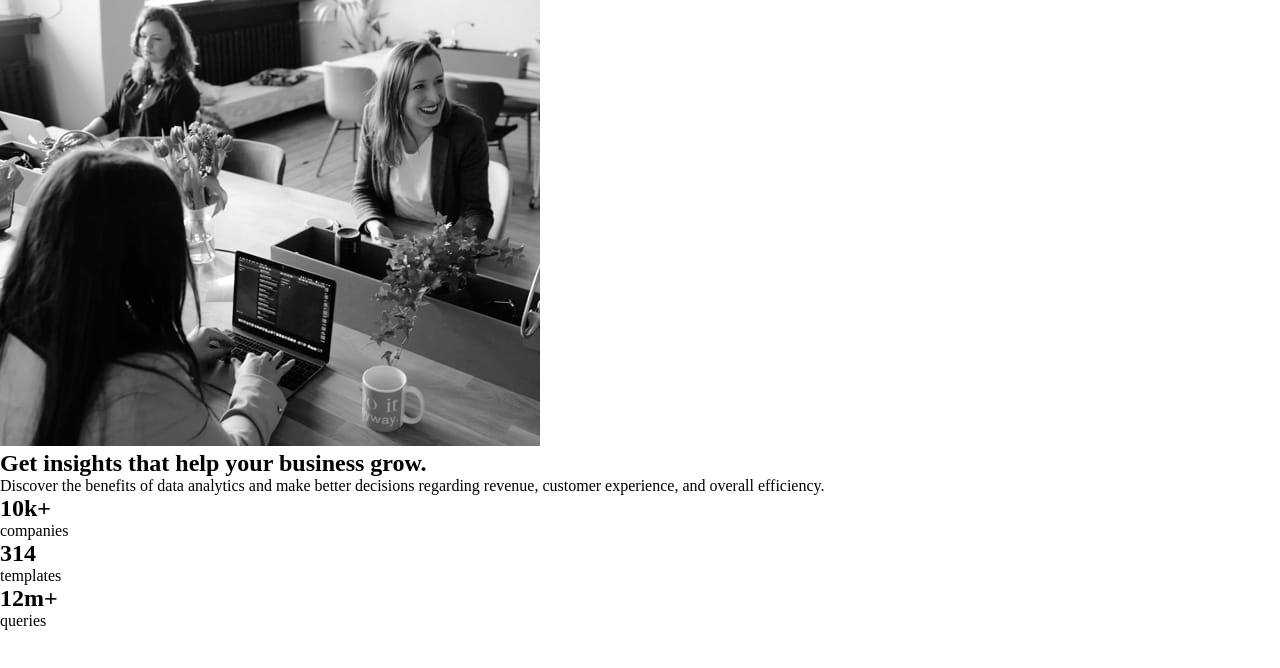
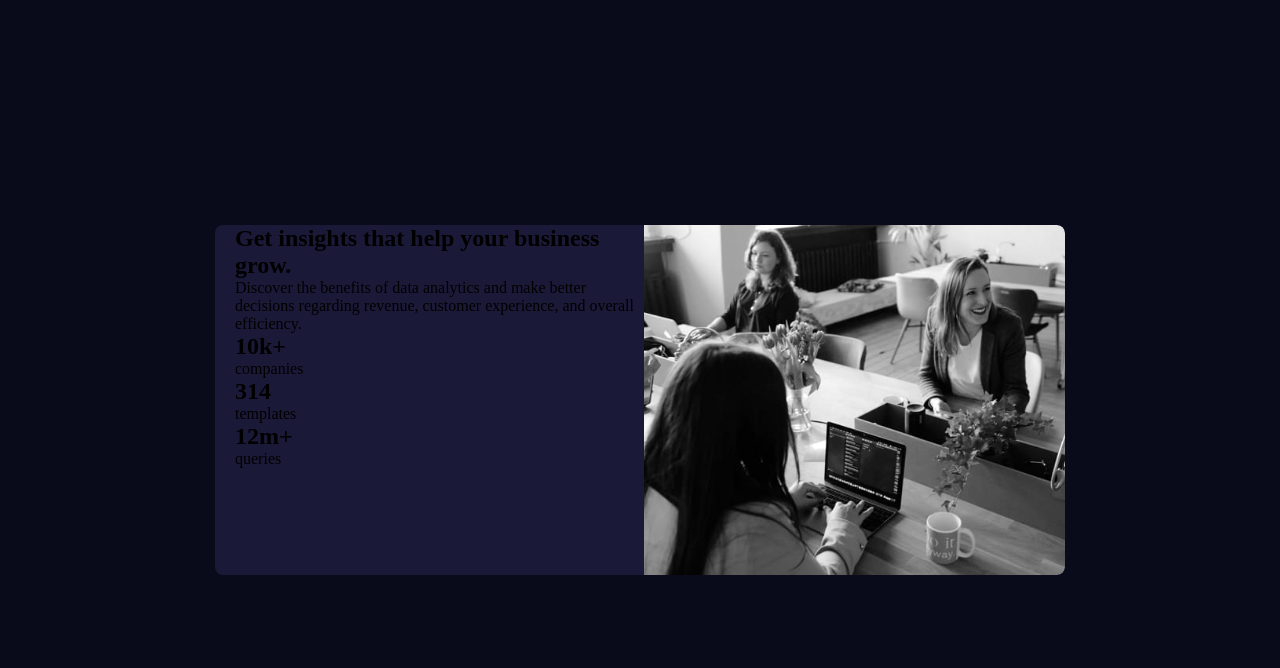
Before and after one commit to KieranWake/stats-preview-card, a plain HTML site: page index.html in a window 1280 px wide. Drawn offline with Linux system fonts and the light colour scheme.

Commit message:
applied flexbox to our body and container - using various properties to align the card such as max height, max width. Used order to swap our picture and text around like design. Applied height to our img selector. 100% width/height + object-fit to fit the image perfectly with containers outline

```diff
--- a/style.css
+++ b/style.css
@@ -3,3 +3,41 @@
     padding: 0;
     box-sizing: border-box;
 }
+
+body {
+    background-color: hsl(233, 47%, 7%);
+    min-height: 100vh;
+    display: flex;
+    justify-content: center;
+    align-items: center;
+}
+
+.card-container {
+    border-radius: .5rem;
+    background-color: hsl(244, 38%, 16%);
+    display: flex;
+    margin: 0 1rem;
+    max-width: 850px;
+    max-height: 350px;
+    height: 100%;
+    overflow: hidden;
+}
+
+.image {
+    width: 100%;
+    order: 1;
+}
+
+.image img {
+    width: 100%;
+    height: 100%;
+    object-fit: cover;
+    border-radius: .5rem;
+    border-bottom-left-radius: 0px;
+    border-top-left-radius: 0px;
+}
+
+.card-content {
+    order: -1;
+    margin-left: 20px;
+}
```
